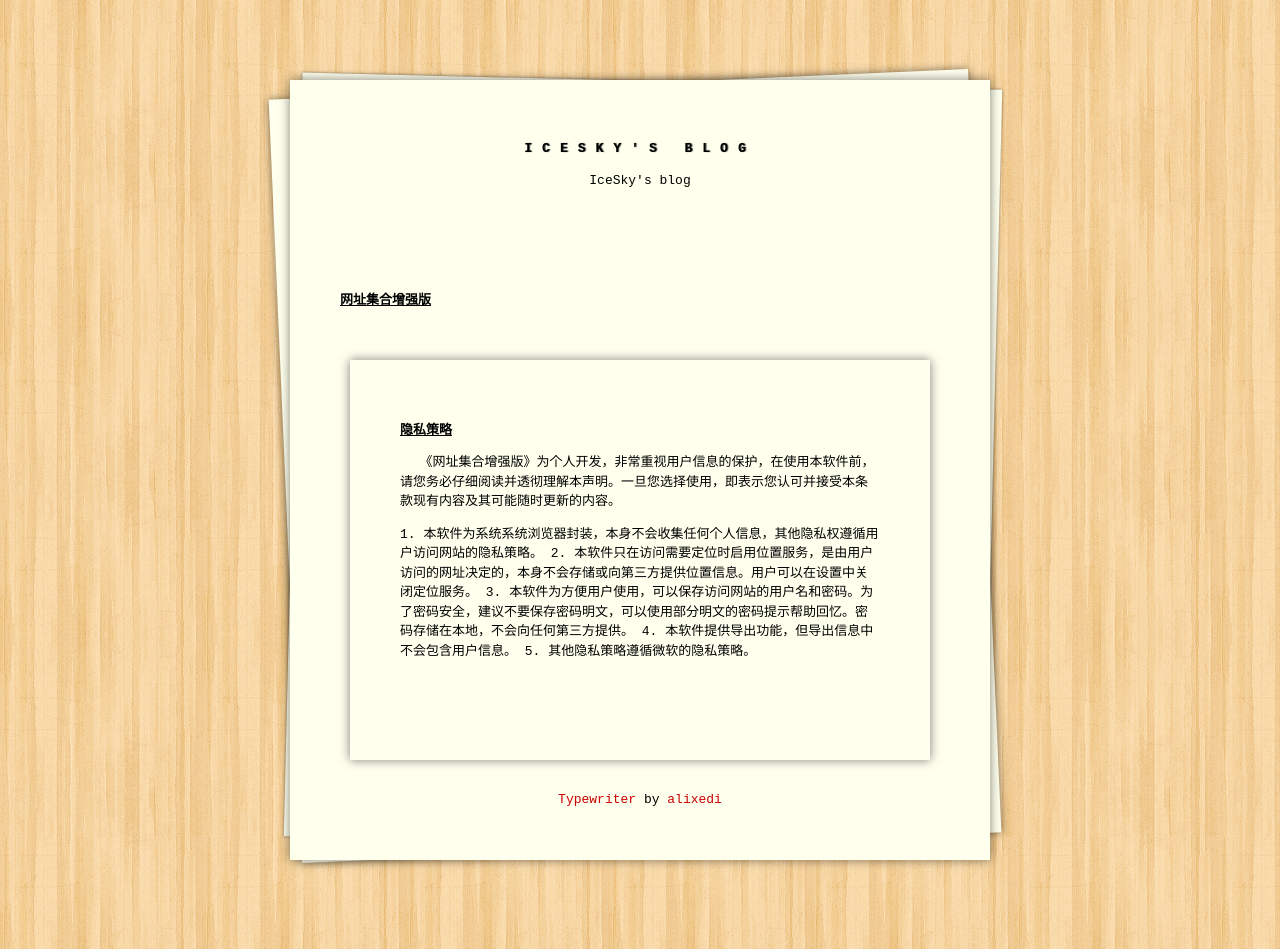
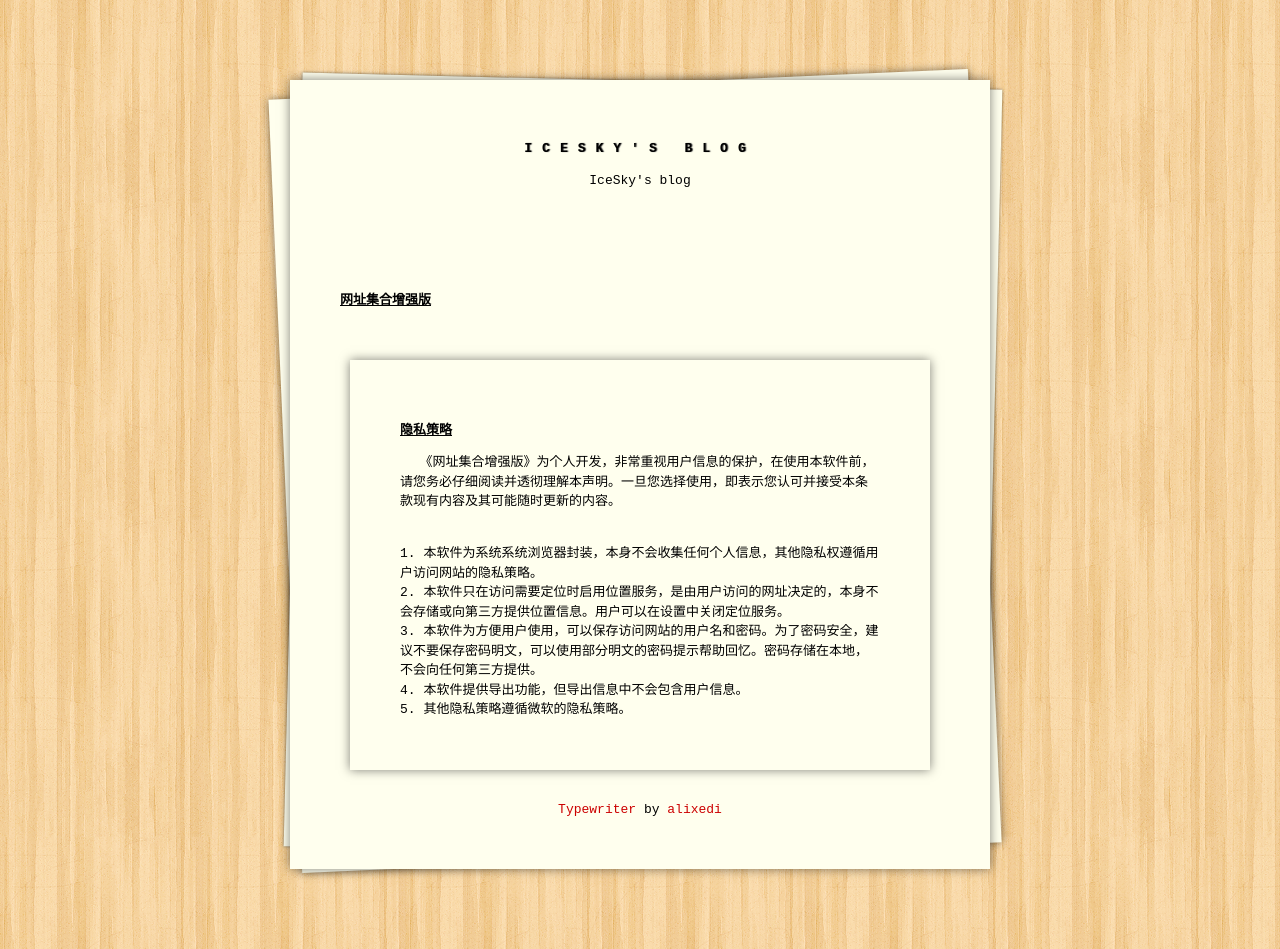
Before and after one commit to IceSkyDev/IceSkyDev.github.io, a Jekyll site: the page built from _posts/2017-01-13-Websites.html, in a window 1280 px wide. Built offline with Jekyll 4.4.1, drawn with Linux system fonts in a browser that asks for light colours.

Commit message:
Update 2017-01-13-Websites.html

```diff
--- a/_posts/2017-01-13-Websites.html
+++ b/_posts/2017-01-13-Websites.html
@@ -13,11 +13,11 @@ title: 网址集合增强版
   <section id="main_content">
     <h2 id="welcome-to-github-pages">隐私策略</h2>
 
-<p>　　《网址集合增强版》为个人开发，非常重视用户信息的保护，在使用本软件前，请您务必仔细阅读并透彻理解本声明。一旦您选择使用，即表示您认可并接受本条款现有内容及其可能随时更新的内容。</p>
-<span class="p">1.</span> 本软件为系统系统浏览器封装，本身不会收集任何个人信息，其他隐私权遵循用户访问网站的隐私策略。
-<span class="p">2.</span> 本软件只在访问需要定位时启用位置服务，是由用户访问的网址决定的，本身不会存储或向第三方提供位置信息。用户可以在设置中关闭定位服务。
-<span class="p">3.</span> 本软件为方便用户使用，可以保存访问网站的用户名和密码。为了密码安全，建议不要保存密码明文，可以使用部分明文的密码提示帮助回忆。密码存储在本地，不会向任何第三方提供。
-<span class="p">4.</span> 本软件提供导出功能，但导出信息中不会包含用户信息。
+<p>　　《网址集合增强版》为个人开发，非常重视用户信息的保护，在使用本软件前，请您务必仔细阅读并透彻理解本声明。一旦您选择使用，即表示您认可并接受本条款现有内容及其可能随时更新的内容。</p><br/>
+<span class="p">1.</span> 本软件为系统系统浏览器封装，本身不会收集任何个人信息，其他隐私权遵循用户访问网站的隐私策略。<br/>
+<span class="p">2.</span> 本软件只在访问需要定位时启用位置服务，是由用户访问的网址决定的，本身不会存储或向第三方提供位置信息。用户可以在设置中关闭定位服务。<br/>
+<span class="p">3.</span> 本软件为方便用户使用，可以保存访问网站的用户名和密码。为了密码安全，建议不要保存密码明文，可以使用部分明文的密码提示帮助回忆。密码存储在本地，不会向任何第三方提供。<br/>
+<span class="p">4.</span> 本软件提供导出功能，但导出信息中不会包含用户信息。<br/>
 <span class="p">5.</span> 其他隐私策略遵循微软的隐私策略。
   </section>
 </div>
```
